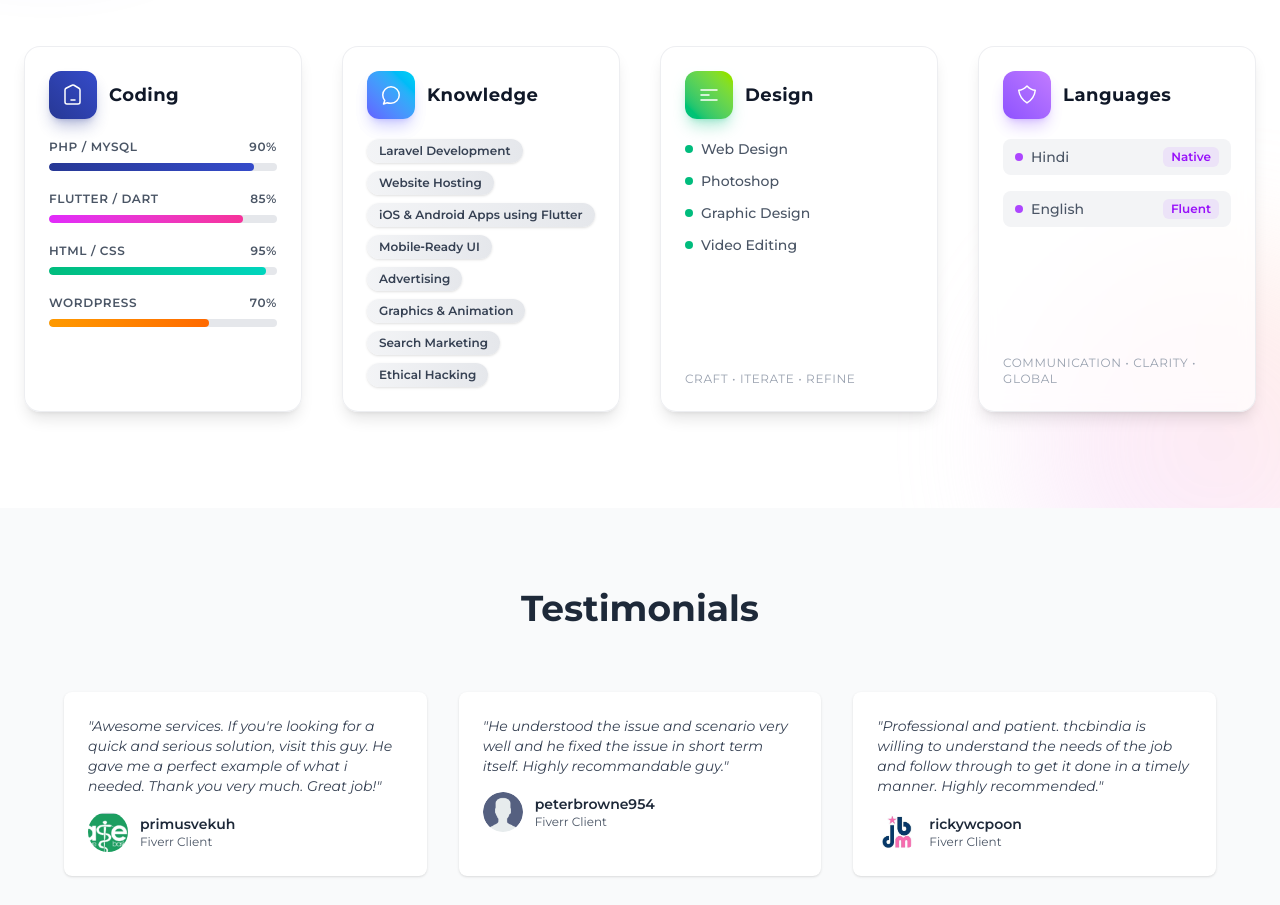
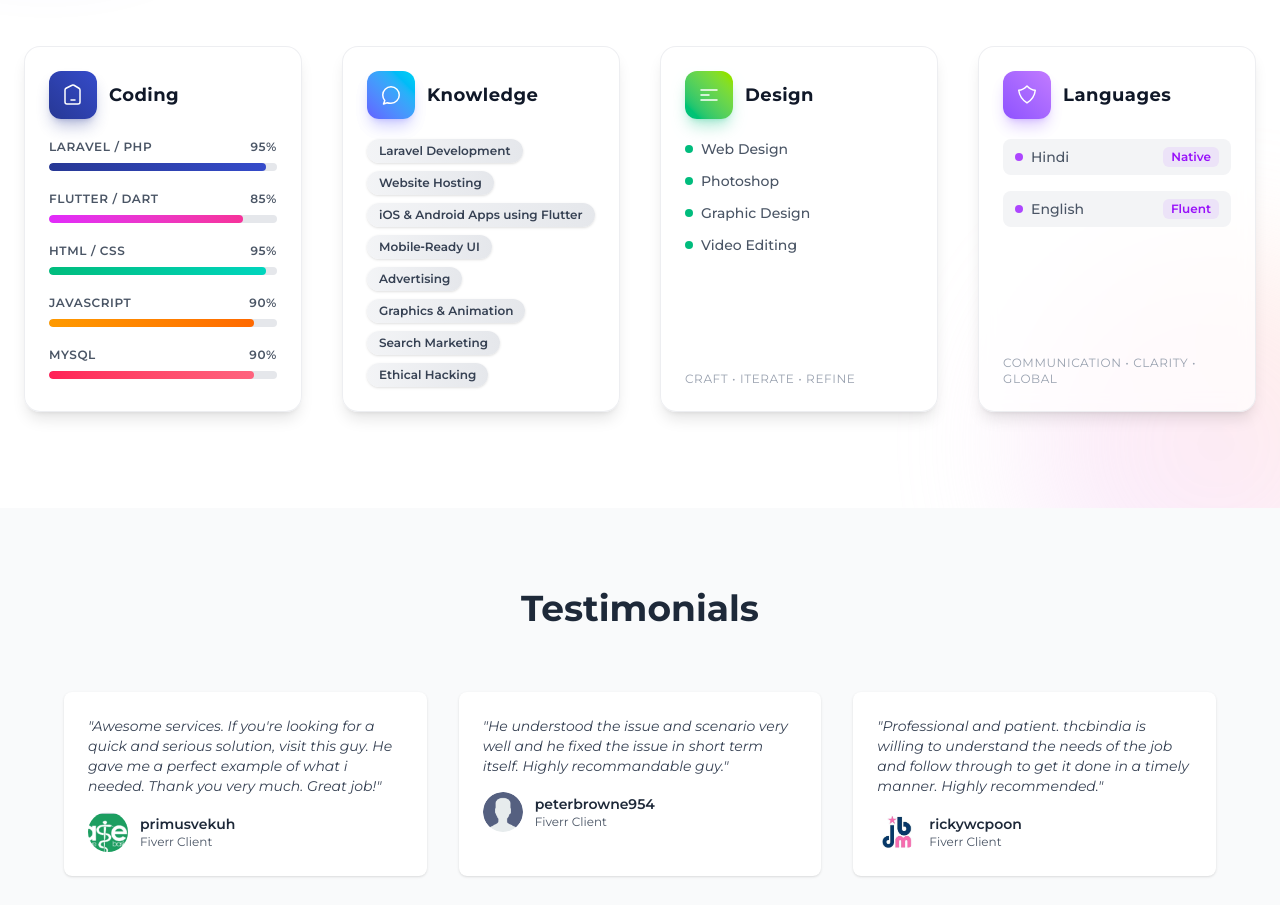
Before and after one commit to mr-chetan/mr-chetan.github.io, a website built with Vite: page index.html in a window 1280 px wide. Shown: the part 3460-4365 px from the top of the page. Built offline with nearby package versions, Linux system fonts and the light colour scheme; what @alpinejs/anchor, @alpinejs/intersect, @alpinejs/morph, @alpinejs/resize would draw is missing.

Commit message:
refactor: update skill proficiency labels and values for accuracy

```diff
--- a/index.html
+++ b/index.html
@@ -554,15 +554,15 @@
                                         <div
                                             class="dark:text-dark-300 flex items-center justify-between text-xs font-semibold tracking-wider text-gray-600 uppercase"
                                         >
-                                            <span>PHP / MySQL</span><span>90%</span>
+                                            <span>Laravel / PHP</span><span>95%</span>
                                         </div>
                                         <div
                                             class="dark:bg-dark-600 h-2 w-full overflow-hidden rounded-full bg-gray-200"
                                         >
                                             <div
                                                 class="from-primary-500 to-primary-400 h-2 rounded-full bg-gradient-to-r"
-                                                style="width: 90%"
-                                                aria-label="PHP and MySQL proficiency 90 percent"
+                                                style="width: 95%"
+                                                aria-label="Laravel and PHP proficiency 95 percent"
                                             ></div>
                                         </div>
                                     </li>
@@ -602,15 +602,31 @@
                                         <div
                                             class="dark:text-dark-300 flex items-center justify-between text-xs font-semibold tracking-wider text-gray-600 uppercase"
                                         >
-                                            <span>WordPress</span><span>70%</span>
+                                            <span>Javascript</span><span>90%</span>
                                         </div>
                                         <div
                                             class="dark:bg-dark-600 h-2 w-full overflow-hidden rounded-full bg-gray-200"
                                         >
                                             <div
                                                 class="h-2 rounded-full bg-gradient-to-r from-amber-500 to-orange-500"
-                                                style="width: 70%"
-                                                aria-label="WordPress proficiency 70 percent"
+                                                style="width: 90%"
+                                                aria-label="Javascript proficiency 90 percent"
+                                            ></div>
+                                        </div>
+                                    </li>
+                                    <li class="space-y-2">
+                                        <div
+                                            class="dark:text-dark-300 flex items-center justify-between text-xs font-semibold tracking-wider text-gray-600 uppercase"
+                                        >
+                                            <span>MySQL</span><span>90%</span>
+                                        </div>
+                                        <div
+                                            class="dark:bg-dark-600 h-2 w-full overflow-hidden rounded-full bg-gray-200"
+                                        >
+                                            <div
+                                                class="h-2 rounded-full bg-gradient-to-r from-rose-500 to-rose-400"
+                                                style="width: 90%"
+                                                aria-label="MySQL proficiency 90 percent"
                                             ></div>
                                         </div>
                                     </li>
```
